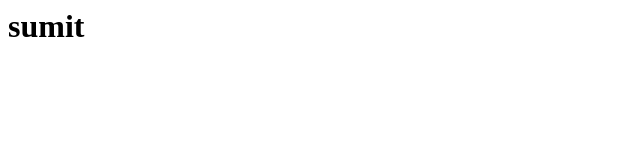
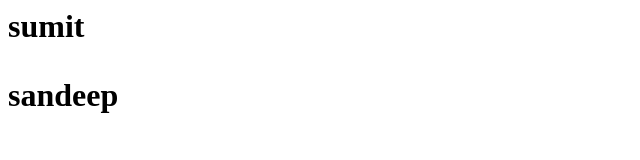
Before and after one commit to ersumitlakhotra/demo-repo, a plain HTML site: page index.html in a window 1280 px wide. Shown: the whole page, without its empty margins (0-640 px from the left). Drawn offline with Linux system fonts and the light colour scheme.

Commit message:
index modified

```diff
--- a/index.html
+++ b/index.html
@@ -2,6 +2,7 @@
     <body>
         <h1>
             <p>sumit</p>
+            <b>sandeep</b>
         </h1>
     </body>
 </html>
```
